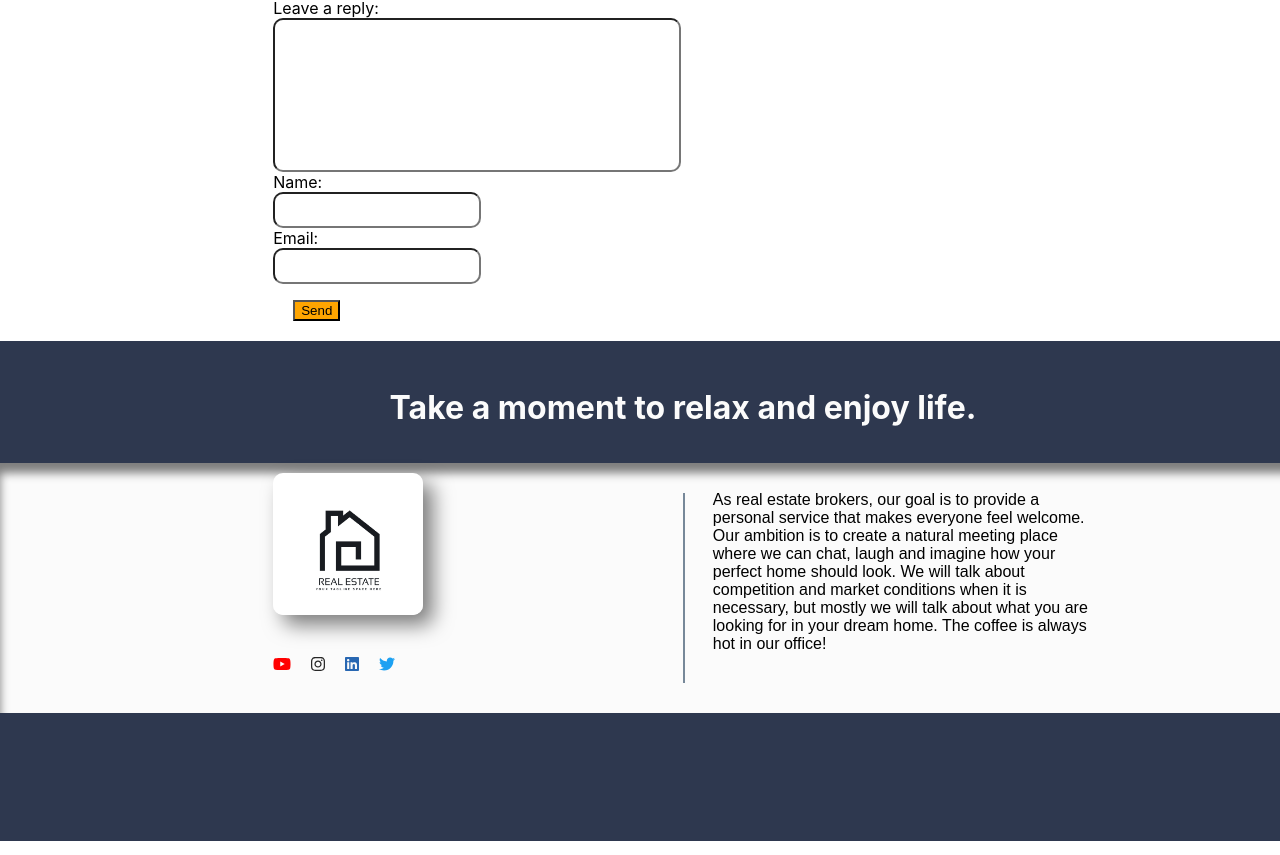
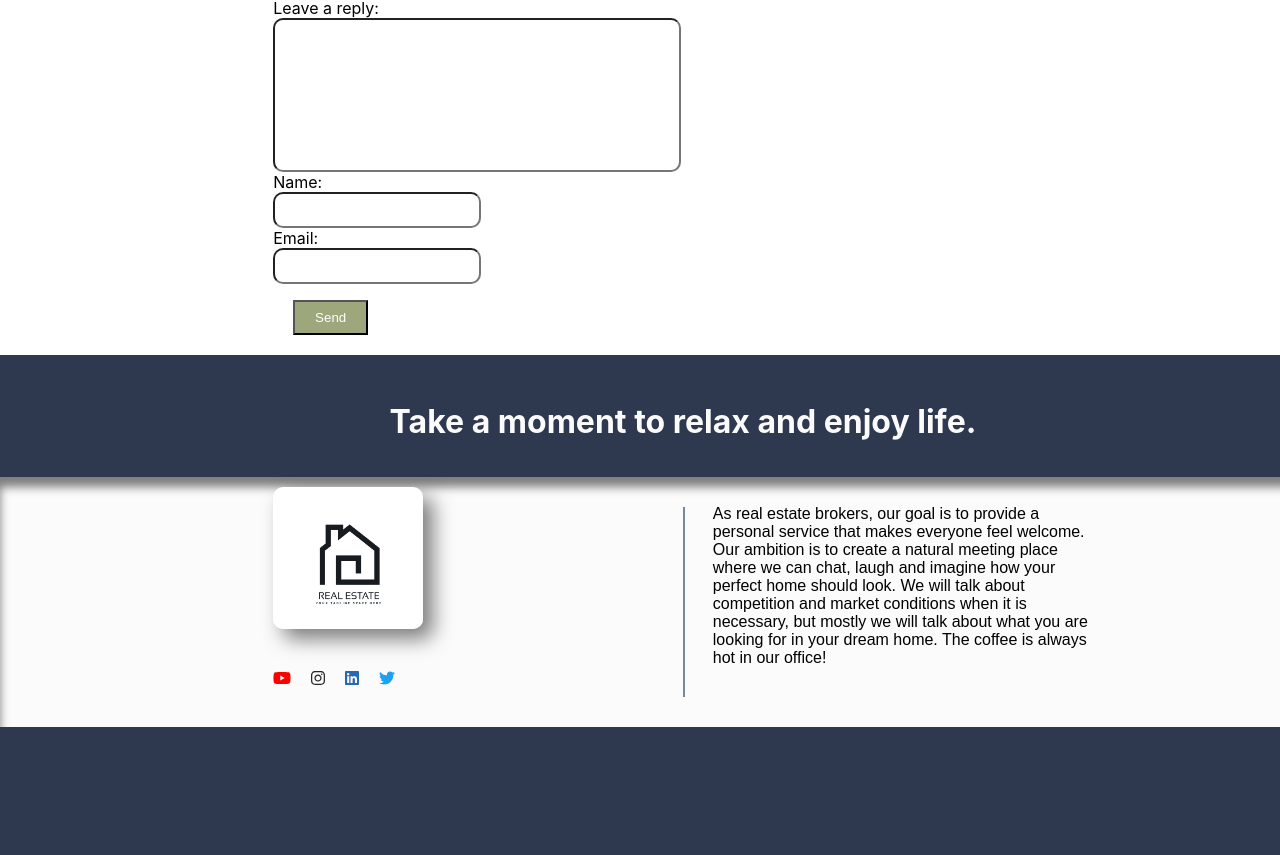
Before and after one commit to Oggilit0/Real-estate, a React (Create React App) app: page /blogpost in a window 1280 px wide. Shown: the part 949-1804 px from the top of the page. Built offline with nearby package versions, Linux system fonts and the light colour scheme.

Commit message:
styled blogg

```diff
--- a/src/components/BlogPost.js
+++ b/src/components/BlogPost.js
@@ -2,7 +2,7 @@ import {useState} from "react";
 import BlogContent from "./data/BlogContent";
 
 
-const BlogPost = () => {
+const BlogPost = (item) => {
   const [post, setPost] = useState(BlogContent);
 
   return (
--- a/src/components/BlogSummary.js
+++ b/src/components/BlogSummary.js
@@ -4,7 +4,7 @@ const BlogSummary = ({item}) => {
   return (
     <div id = "blogSummary">
       <h1 id="blogTitle">{item.title}</h1>
-      <p id="timeDatePost">{item.date}/{item.time}/{item.author}</p>
+      <p id="timeDatePost">Posted by {item.author} on {item.date}</p>
       <img id = "blogImage" src={item.image}/>
       <div id="previewText">{item.previewText}</div>
       <button
--- a/src/components/data/BlogContent.js
+++ b/src/components/data/BlogContent.js
@@ -6,8 +6,7 @@ const BlogContent = [
 {
   id:1,
   title:"ONCE UPON A REAL ESTATE AGENT",
-  date:"2021-02-24",
-  time:"15:36",
+  date:"24 February, 2021",
   author:"Laureen	Goodere",
   image:img1,
   text:"My real estate journey have been interesting and exciting. I started here 4 years ago as a secretary for one of the biggest real estate agents in the city. That's not something I would like to do for the rest of my life, so after 3 years I was offered a chance to be an agent myself. I had already so many great experiences and have seen so much that I thought this is gonna be a whole new ball game for me. 3 years later, it hasn't disappointed me once. My clients and I have become friends through this journey and some even became family. It gives me chills just thinking about all the amazing people i met during these past 6 years and all the people who are still to come. And when the day comes that I'm standing on top of it all, with my clients by my side and my kids playing around, i know this is going to be where i belong.'",
@@ -17,8 +16,7 @@ const BlogContent = [
 {
   id:2,
   title:"UPCOMING LISTINGS IN NEW YORK",
-  date:"2021-05-02",
-  time:"08:29",
+  date:"2 May, 2021",
   author:"Stacey Wilson",
   image: img2,
   text:"We are excited to announce that New York is about to launch a new wave of listings. With great options in Brooklyn, Queens, Manhattan, and other areas all around New York City, we are confident that you will find the house of your dreams. New York, New York where once you come here, you’ll never want to leave! If you manage to get over the winter weather we promise this amazing city has so much more to offer, starting with the amazing real estate we have available in our upcoming sales! There are one bedrooms in Brooklyn and Queens, showing their famous tree-lined streets and adorable brick storefronts. While borough hopping why not check out the apartments in Manhattan? Don't forget to try the pizza...people take it very seriously around here. It's life-changing. Also make sure to head to The Bronx for condos and co-ops if you're still looking for your dream home – one of these could be it! You can even make a whole weekend out of it by renting a beach house on Fire Island. Come find your best place yet!",
@@ -28,8 +26,7 @@ const BlogContent = [
 {
   id:3,
   title:"5 TIPS WHEN SELLING YOUR HOUSE",
-  date:"2021-05-10",
-  time:"10:07",
+  date:"10 May, 2021",
   author:"Adam Yarkoni",
   image: img3,
   text: "Now is a great time to sell your home! Home values are rising rapidly, and there is a shortage of houses on the market. The five tips below will help you make sure your house wins the bidding war. 1. Spring is the most popular time of year for people to start packing up their old home, and moving into a new one! everyone enjoys the promise of spring so much that they left their old homes behind and go searching for a new one. 2. A good way to attract buyers is by offering free online classes that provide tips and tricks on selling homes even faster. 3. You can reach more potential buyers by advertising in places such as Social Media, TV, Radio and other public events. 4. You can get your money quicker if you offer incentives to potential buyers such as better interest rates or providing loans sooner than the bank would offer it to them on their own. 5. Offering free upgrades on appliances like microwaves and dishwashers could be enough incentive for someone looking at multiple houses in an area where many other buyers look too. Its always important to make sure that you have given all possible customers what they want ",
--- a/src/stylesheets/BlogPost.css
+++ b/src/stylesheets/BlogPost.css
@@ -20,6 +20,10 @@ width: 200px;
 }
 
 #btn-reply-send{
-  background-color: orange;
+  background-color: #9CA77C;
+  color: #fff;
+  cursor: pointer;
+  height: 35px;
+  width: 75px;
   margin-top: 1rem;
 }
--- a/src/stylesheets/Services.css
+++ b/src/stylesheets/Services.css
@@ -71,7 +71,3 @@ color: #787689;
   line-height: 140%;
   color: #FBFBFB;
 }
-
-#test{
-  text-align: center;
-}
```
